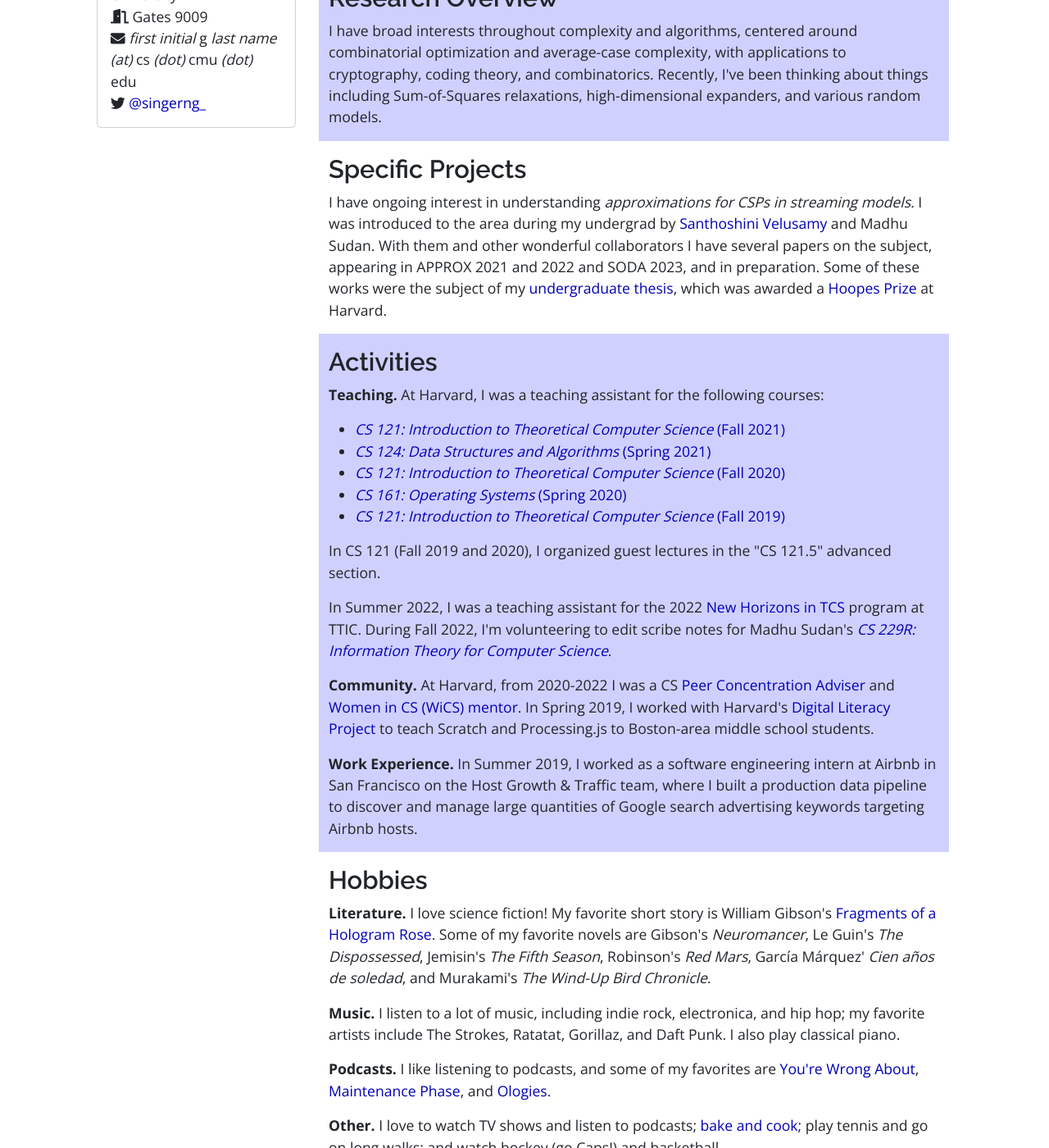
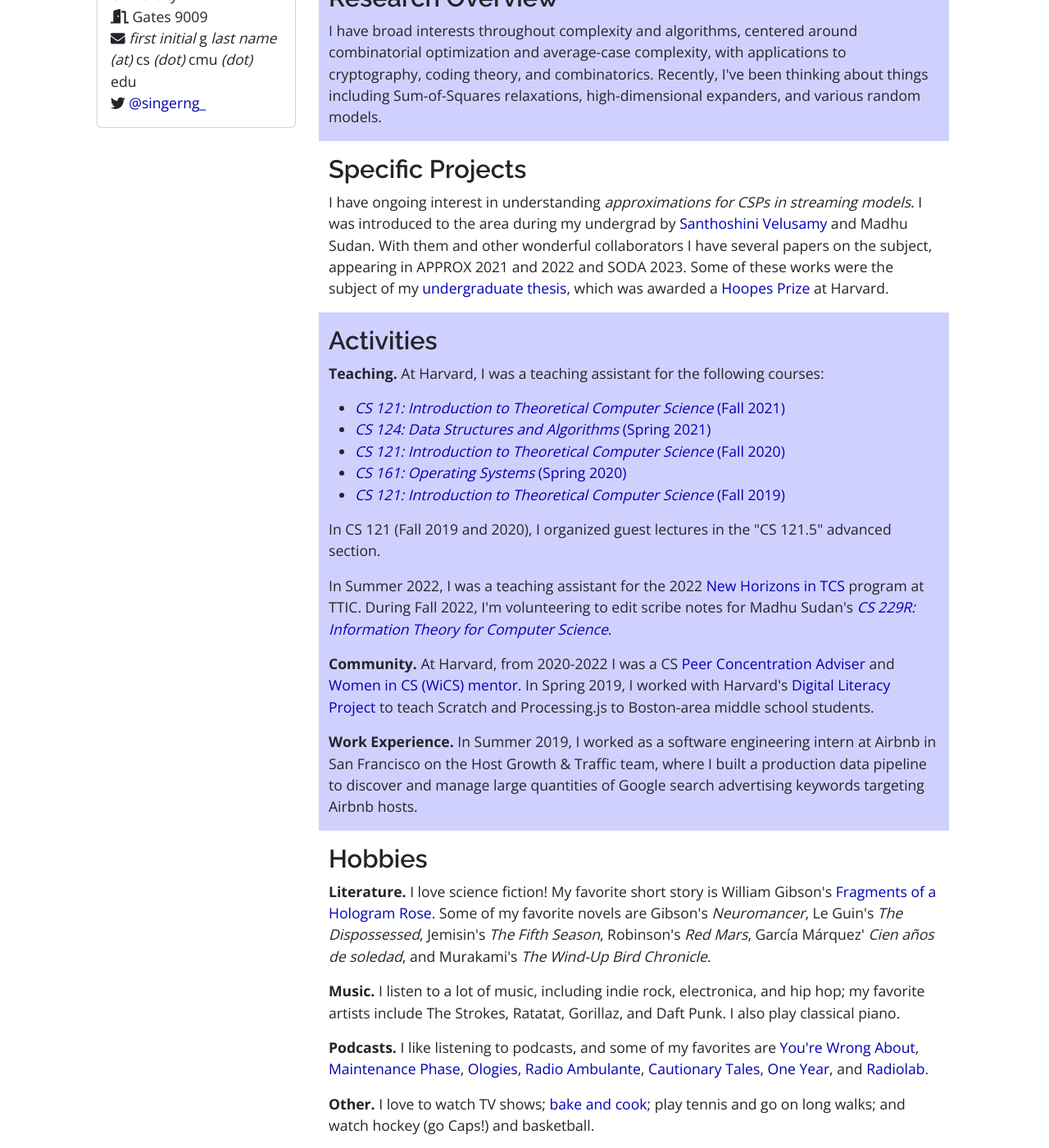
Before and after one commit to singerng/noahsinger.org, a Jekyll site: the page built from index/index.html, in a window 1280 px wide and 1400 px high, scrolled down 437 px. Shown: the whole window at 82% size. Built offline with Jekyll 4.4.1, drawn with Linux system fonts in a browser that asks for light colours; nearby versions of some CDN libraries.

Commit message:
added info about new paper

```diff
--- a/index/index.html
+++ b/index/index.html
@@ -39,7 +39,7 @@
         <div class="col">
           <h3>Specific Projects</h3>
 
-          <p>I have ongoing interest in understanding <em>approximations for CSPs in streaming models.</em> I was introduced to the area during my undergrad by <a href="https://scholar.harvard.edu/santhoshiniv/home">Santhoshini Velusamy</a> and Madhu Sudan. With them and other wonderful collaborators I have several papers on the subject, appearing in APPROX 2021 and 2022 and SODA 2023, and in preparation. Some of these works were the subject of my <a href="https://dash.harvard.edu/handle/1/37371750">undergraduate thesis</a>, which was awarded a <a href="https://prizes.fas.harvard.edu/hoopes-prize">Hoopes Prize</a> at Harvard.</p>
+          <p>I have ongoing interest in understanding <em>approximations for CSPs in streaming models.</em> I was introduced to the area during my undergrad by <a href="https://scholar.harvard.edu/santhoshiniv/home">Santhoshini Velusamy</a> and Madhu Sudan. With them and other wonderful collaborators I have several papers on the subject, appearing in APPROX 2021 and 2022 and SODA 2023. Some of these works were the subject of my <a href="https://dash.harvard.edu/handle/1/37371750">undergraduate thesis</a>, which was awarded a <a href="https://prizes.fas.harvard.edu/hoopes-prize">Hoopes Prize</a> at Harvard.</p>
         </div>
       </div>
 
@@ -83,9 +83,14 @@
           <p><strong>Podcasts.</strong> I like listening to podcasts, and some of my favorites are
             <a href="https://yourewrongabout.com">You're Wrong About</a>,
             <a href="https://www.maintenancephase.com">Maintenance Phase</a>,
-            and <a href="https://www.alieward.com/ologies">Ologies</a>.</p>
+            <a href="https://www.alieward.com/ologies">Ologies</a>,
+            <a href="https://radioambulante.org/en">Radio Ambulante</a>,
+            <a href="https://timharford.com/articles/cautionarytales/">Cautionary Tales</a>,
+            <a href="https://slate.com/podcasts/one-year/">One Year</a>,
+            and <a href="https://radiolab.org">Radiolab</a>.
+            </p>
 
-          <p><strong>Other.</strong> I love to watch TV shows and listen to podcasts; <a href="/cooking">bake and cook</a>; play tennis and go on long walks; and watch hockey (go Caps!) and basketball.</p>
+          <p><strong>Other.</strong> I love to watch TV shows; <a href="/cooking">bake and cook</a>; play tennis and go on long walks; and watch hockey (go Caps!) and basketball.</p>
         </div>
       </div>
     </div>
```
Also changed, not shown: _data/papers.yml (+33 -5 lines).
